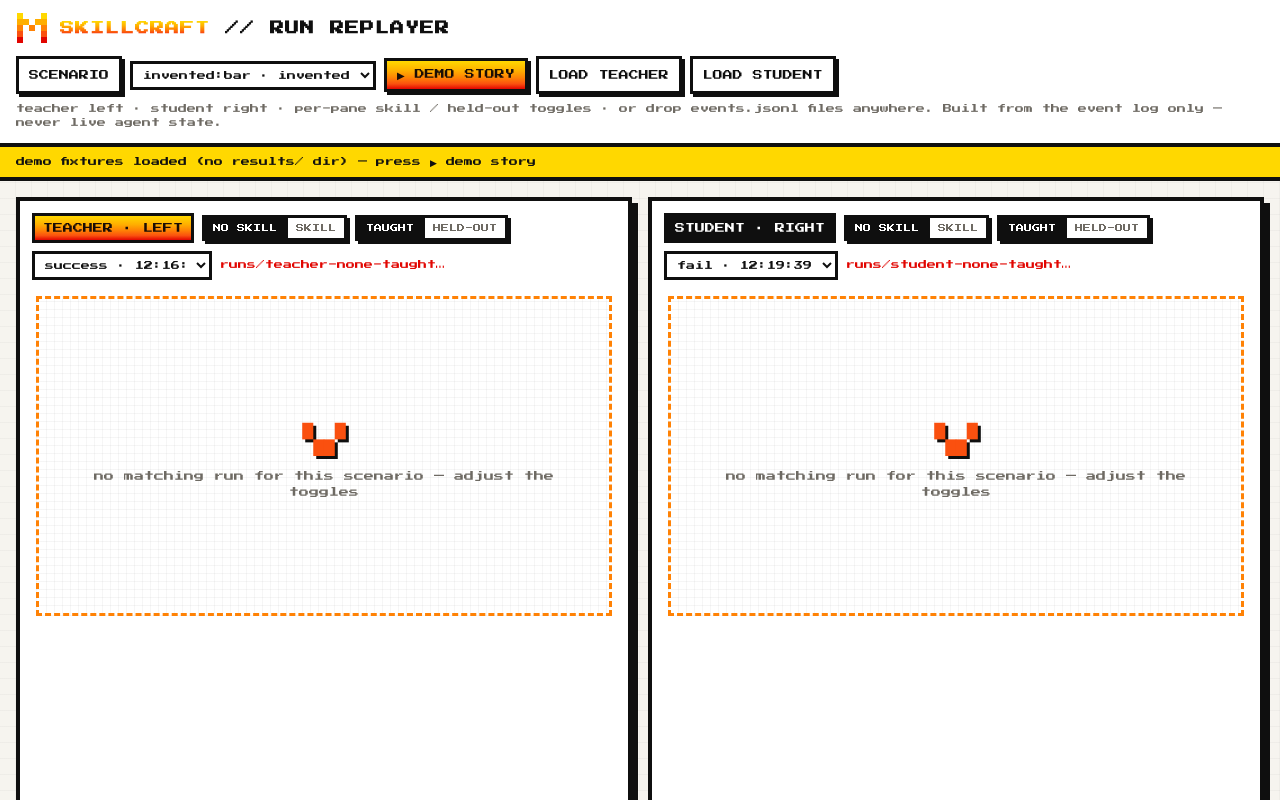
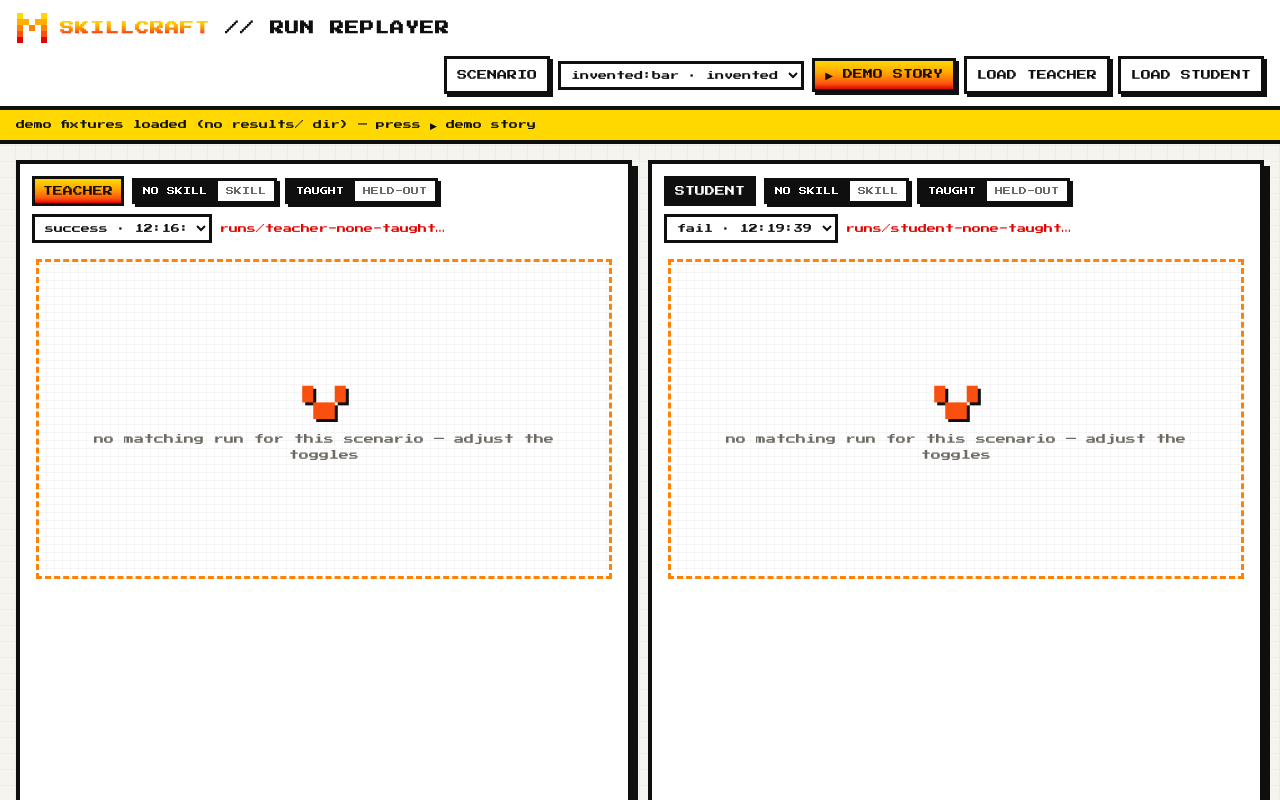
Before and after one commit to akollegger/mistral-hackathon-skillcraft, a website built with Vite: page packages/playback/index.html in a window 1280 px wide. Shown: the top 800 px of the page. Built offline with nearby package versions, Linux system fonts and the light colour scheme; files whose address does not match are found by name.

Commit message:
playback: drop redundant UI help text and LEFT/RIGHT label suffixes
Pane labels are now just TEACHER / STUDENT (position is obvious); the
header hint line and its CSS are removed.

Generated by Mistral Vibe.
Co-Authored-By: Mistral Vibe <vibe@mistral.ai>

```diff
--- a/packages/playback/index.html
+++ b/packages/playback/index.html
@@ -22,7 +22,6 @@
         <button id="demo-story" type="button">▶ demo story</button>
         <label for="file-teacher">load teacher<input id="file-teacher" type="file" accept=".jsonl,.json,.txt" /></label>
         <label for="file-student">load student<input id="file-student" type="file" accept=".jsonl,.json,.txt" /></label>
-        <span class="hint">teacher left · student right · per-pane skill / held-out toggles · or drop events.jsonl files anywhere. Built from the event log only — never live agent state.</span>
       </div>
     </header>
     <div id="story-bar" class="story-bar"></div>
--- a/packages/playback/src/main.ts
+++ b/packages/playback/src/main.ts
@@ -45,7 +45,7 @@ class RunPane {
     this.root.className = "pane panel empty";
     this.root.innerHTML = `
       <header class="pane-head">
-        <span class="slot-label">${role === "teacher" ? "TEACHER · LEFT" : "STUDENT · RIGHT"}</span>
+        <span class="slot-label">${role.toUpperCase()}</span>
         <span class="toggle" data-dim="condition">
           <button type="button" data-v="none" class="on">no skill</button><button type="button" data-v="skill">skill</button>
         </span>
--- a/packages/playback/src/style.css
+++ b/packages/playback/src/style.css
@@ -125,11 +125,6 @@ img {
 .loaders button:active {
   transform: translate(3px, 3px);
   box-shadow: 0 0 0 var(--line);
-}
-.hint {
-  color: var(--dim);
-  font-size: 9px;
-  width: 100%;
 }
 .scenario-label {
   font-size: 10px;
```
